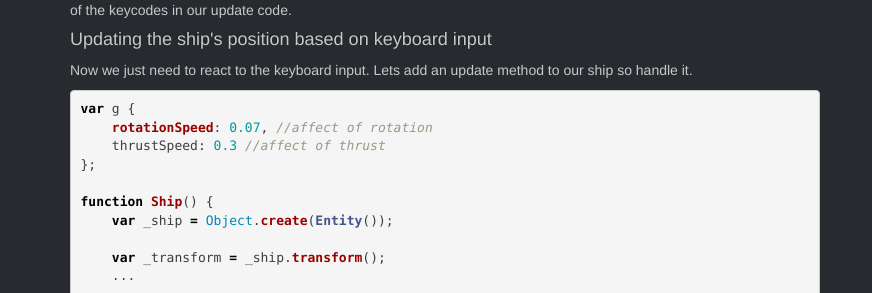
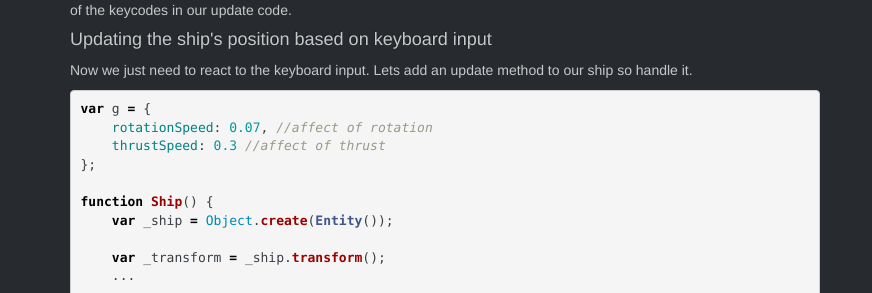
Before and after one commit to joekarl/joekarl.github.io, a Jekyll site: the page built from _posts/2013-11-12-building-a-game-in-the-browser-part-2.md, in a window 1280 px wide and 900 px high, scrolled down 7240 px. Shown: the part 159-452 px from the top of the window, without its empty margins (0-872 px from the left). Built offline with Jekyll 4.4.1, drawn with Linux system fonts in a browser that asks for light colours.

Commit message:
Fix typo again

```diff
--- a/_posts/2013-11-12-building-a-game-in-the-browser-part-2.md
+++ b/_posts/2013-11-12-building-a-game-in-the-browser-part-2.md
@@ -374,7 +374,7 @@ As you can see, I\'ve defined some human readable names for our up/left/right ar
 Now we just need to react to the keyboard input. Lets add an update method to our ship so handle it.
 
 {% highlight javascript %}
-var g {
+var g = {
     rotationSpeed: 0.07, //affect of rotation
     thrustSpeed: 0.3 //affect of thrust
 };
```
